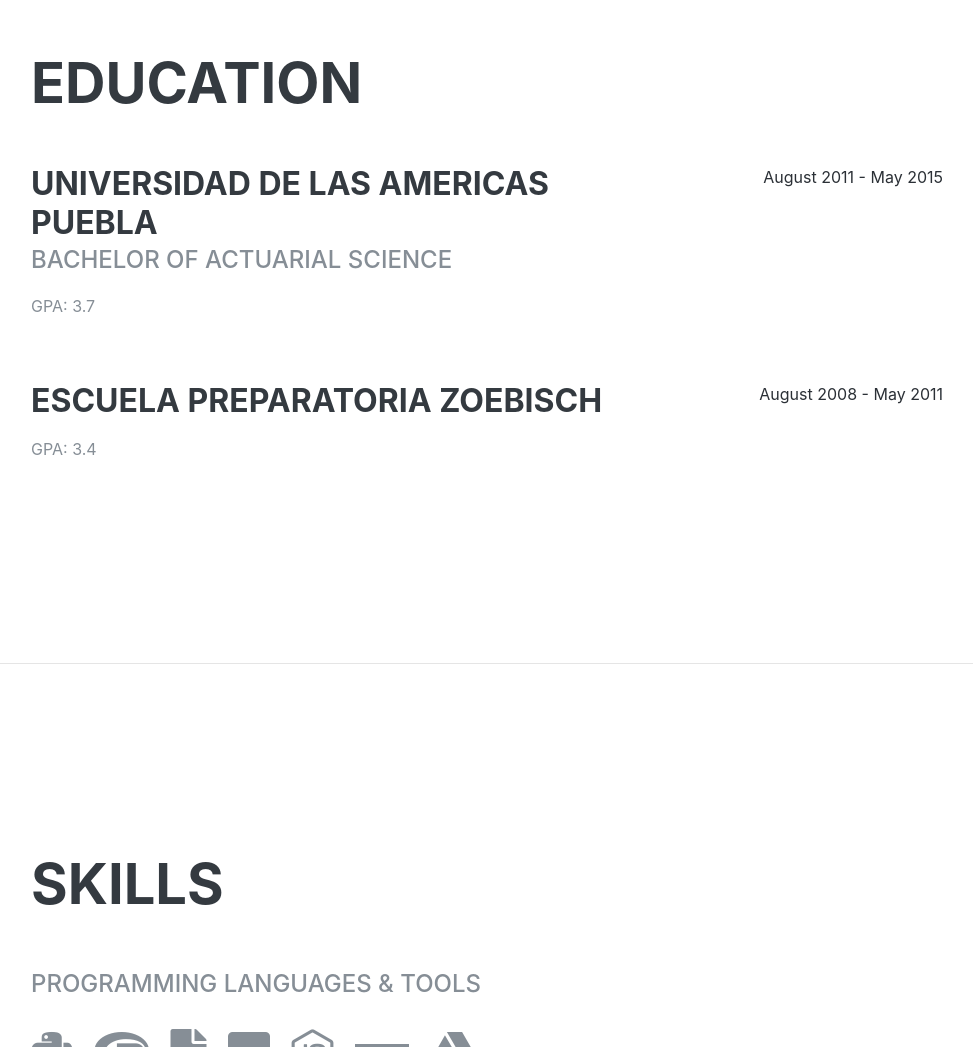
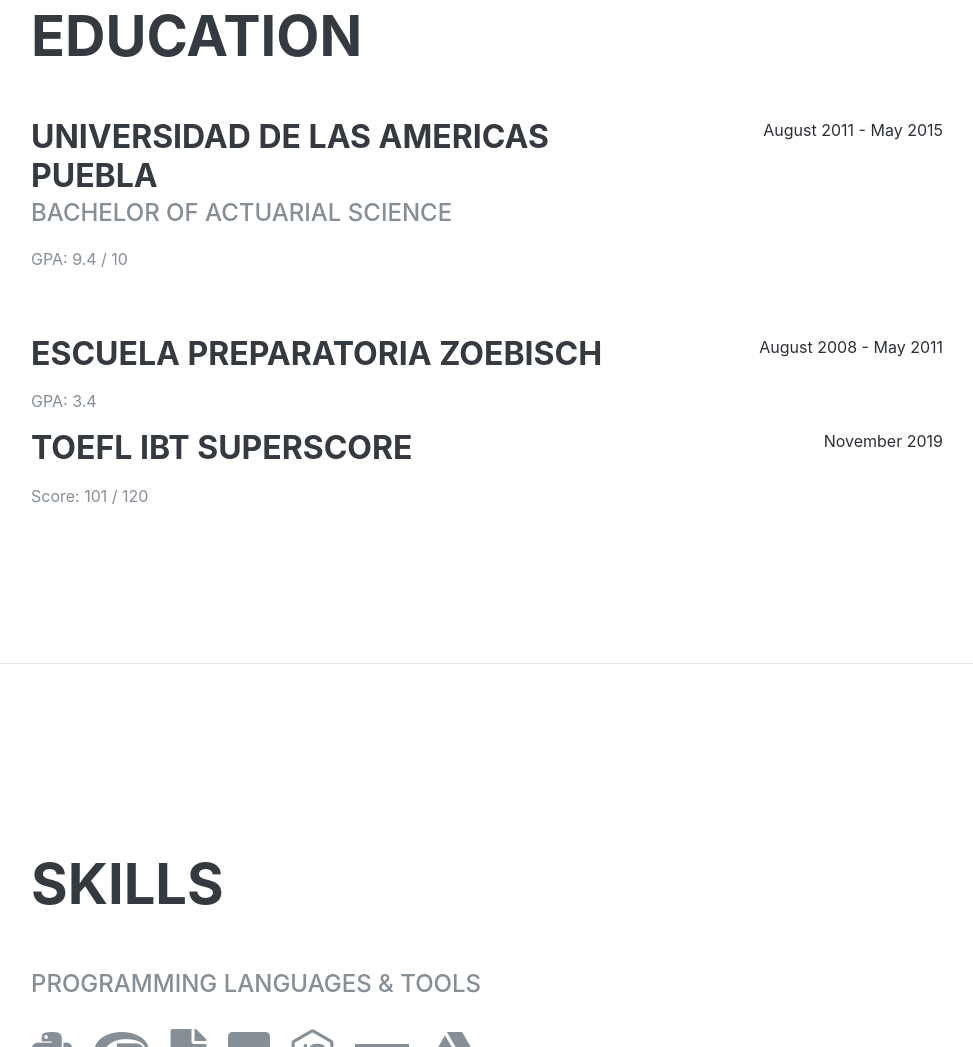
Before and after one commit to LuisLopez7/LuisLopez7.github.io, a plain HTML site: page index.html in a window 1280 px wide. Shown: the part 2053-3100 px from the top of the page, without its empty margins (289-1262 px from the left). Drawn offline with Linux system fonts and the light colour scheme; a web font is replaced by a local one.

Commit message:
Update index.html

```diff
--- a/index.html
+++ b/index.html
@@ -8,7 +8,7 @@
     <meta name="description" content="">
     <meta name="author" content="">
 
-    <title>Luis Lopez</title>
+    <title>Luis Manuel Lopez</title>
 
     <!-- Bootstrap core CSS -->
     <link href="vendor/bootstrap/css/bootstrap.min.css" rel="stylesheet">
@@ -139,7 +139,7 @@
             <div class="resume-content mr-auto">
               <h3 class="mb-0">Universidad de las Americas Puebla</h3>
               <div class="subheading mb-3">Bachelor of Actuarial Science</div>
-              <p>GPA: 3.7</p>
+              <p>GPA: 9.4 / 10</p>
             </div>
             <div class="resume-date text-md-right">
               <span class="text-primary">August 2011 - May 2015</span>
@@ -154,6 +154,17 @@
             </div>
             <div class="resume-date text-md-right">
               <span class="text-primary">August 2008 - May 2011</span>
+            </div>
+          </div>
+
+          <div class="resume-item d-flex flex-column flex-md-row">
+            <div class="resume-content mr-auto">
+              <h3 class="mb-0">TOEFL IBT Superscore </h3>
+              <div class="subheading mb-3"></div>
+              <p>Score: 101 / 120 </p>
+            </div>
+            <div class="resume-date text-md-right">
+              <span class="text-primary">November 2019</span>
             </div>
           </div>
 
```
